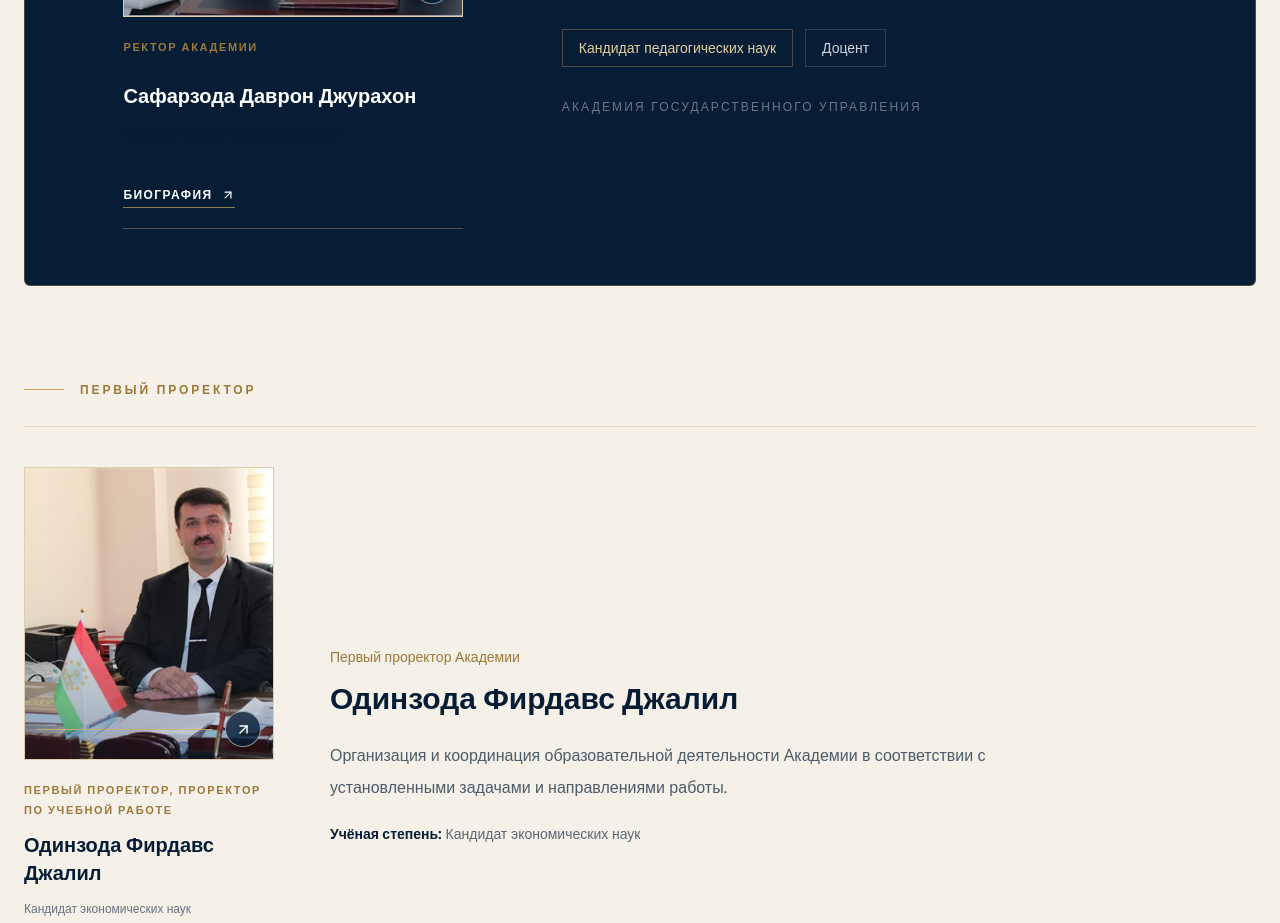
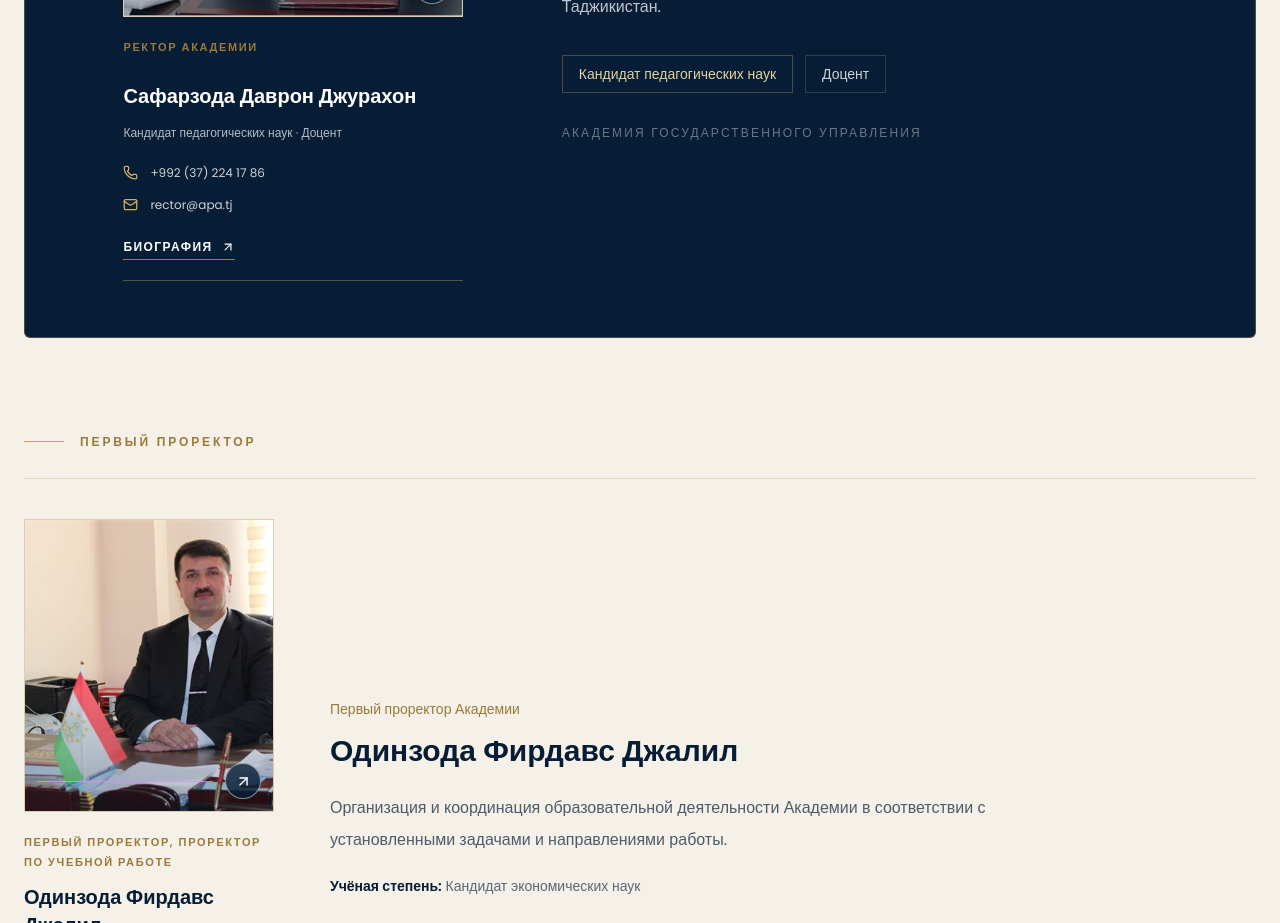
Before and after one commit to karimzade4444/APA, a Next.js app: page /leadership in a window 1280 px wide. Shown: the part 1480-2403 px from the top of the page. Built offline with nearby package versions, Linux system fonts and the light colour scheme.

Commit message:
feat: добавить контактные данные для ректора в карточку руководителя

```diff
--- a/src/components/leadership/LeadershipCard.tsx
+++ b/src/components/leadership/LeadershipCard.tsx
@@ -78,7 +78,11 @@ export function LeadershipCard({
           </h3>
 
           {(leader.degree || leader.academicTitle) && (
-            <p className="mt-3 text-xs leading-5 text-[#061d35]/60">
+            <p
+              className={`mt-3 text-xs leading-5 ${
+                dark ? "text-white/70" : "text-[#061d35]/60"
+              }`}
+            >
               {[leader.degree, leader.academicTitle]
                 .filter(Boolean)
                 .join(" · ")}
@@ -89,11 +93,17 @@ export function LeadershipCard({
             {leader.phone && (
               <a
                 href={`tel:${leader.phone.replace(/[^\d+]/g, "")}`}
-                className="relative z-20 flex items-start gap-3 text-xs leading-5 text-[#061d35]/65 transition-colors hover:text-[#9b7939]"
+                className={`relative z-20 flex items-start gap-3 text-xs leading-5 transition-colors ${
+                  dark
+                    ? "text-white/80 hover:text-[#d4af62]"
+                    : "text-[#061d35]/65 hover:text-[#9b7939]"
+                }`}
               >
                 <Phone
                   size={15}
-                  className="mt-0.5 shrink-0 text-[#b18b43]"
+                  className={`mt-0.5 shrink-0 ${
+                    dark ? "text-[#d4af62]" : "text-[#b18b43]"
+                  }`}
                 />
                 <span className="break-all">{leader.phone}</span>
               </a>
@@ -102,11 +112,17 @@ export function LeadershipCard({
             {leader.email && (
               <a
                 href={`mailto:${leader.email}`}
-                className="relative z-20 flex items-start gap-3 text-xs leading-5 text-[#061d35]/65 transition-colors hover:text-[#9b7939]"
+                className={`relative z-20 flex items-start gap-3 text-xs leading-5 transition-colors ${
+                  dark
+                    ? "text-white/80 hover:text-[#d4af62]"
+                    : "text-[#061d35]/65 hover:text-[#9b7939]"
+                }`}
               >
                 <Mail
                   size={15}
-                  className="mt-0.5 shrink-0 text-[#b18b43]"
+                  className={`mt-0.5 shrink-0 ${
+                    dark ? "text-[#d4af62]" : "text-[#b18b43]"
+                  }`}
                 />
                 <span className="break-all">{leader.email}</span>
               </a>
--- a/src/data/leadership.ts
+++ b/src/data/leadership.ts
@@ -36,6 +36,8 @@ export const leadership: Leader[] = [
       "Ректор Академии государственного управления при Президенте Республики Таджикистан",
     shortPosition: "Ректор Академии",
     photo: "/images/leadership/rector.jpg",
+    phone: "+992 (37) 224 17 86",
+    email: "rector@apa.tj",
     degree: "Кандидат педагогических наук",
     academicTitle: "Доцент",
     education: [
```
